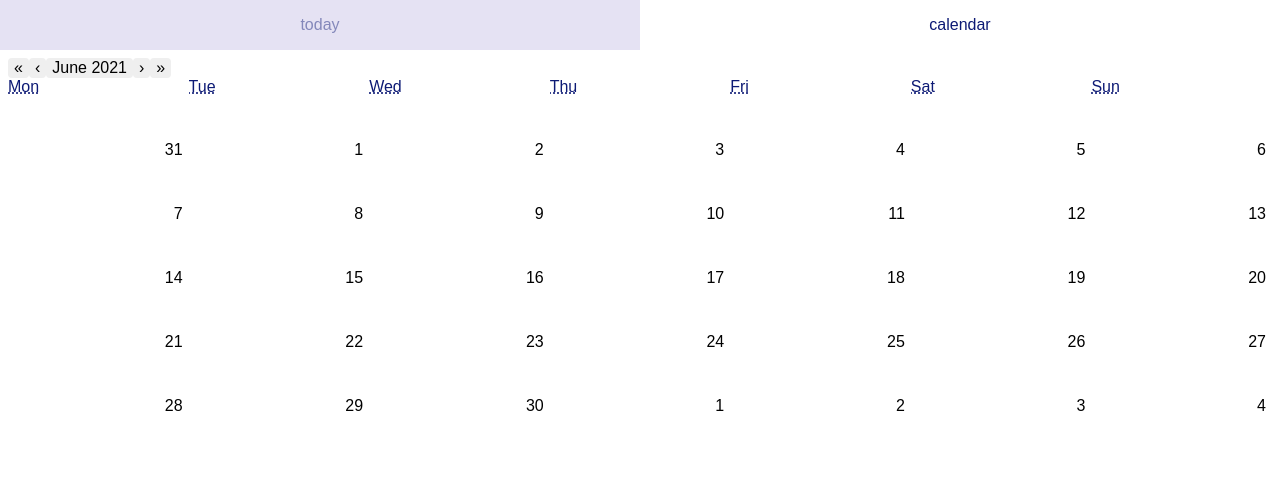
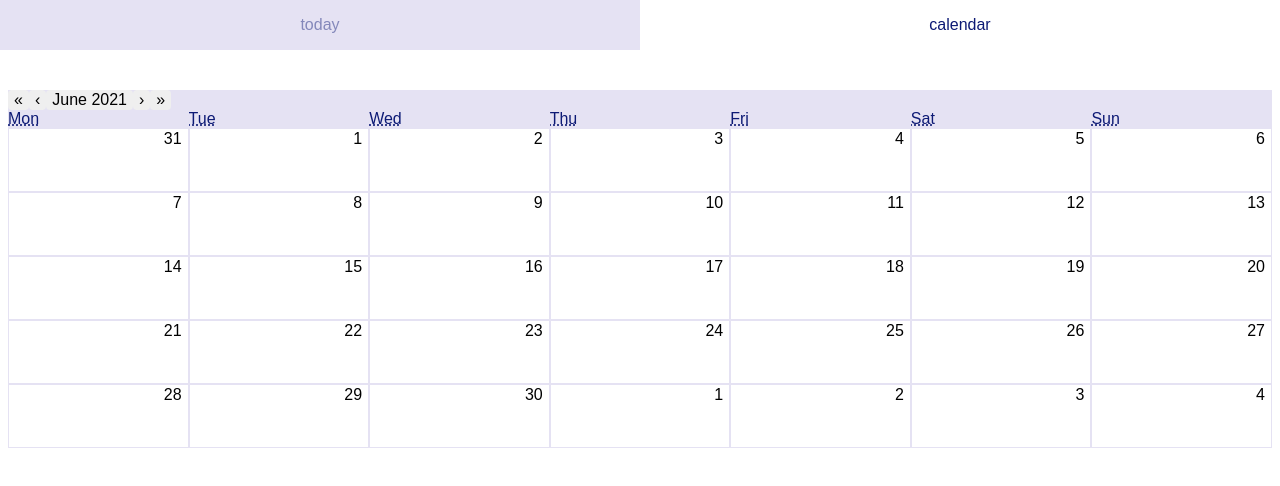
Before and after one commit to jujuzitroni/plants-need-water, a React (Vite) app: page /calendar in a window 1280 px wide. Shown: the top 486 px of the page. Built offline with nearby package versions, Linux system fonts and the light colour scheme.

Commit message:
💄 style calendar

```diff
--- a/src/app/pages/Calendar/Calendar.module.css
+++ b/src/app/pages/Calendar/Calendar.module.css
@@ -3,15 +3,17 @@
 }
 
 .tile {
+  display: flex;
+  flex-direction: column;
+  align-items: flex-end;
+  justify-content: space-between;
   background-color: #fff;
   border-radius: 0;
   height: 4em;
-  display: flex;
-  align-items: flex-end;
-  justify-content: flex-end;
+  border: 1px solid var(--main-color);
 }
 
-.cal {
+.calendar {
   margin-top: 2em;
   background-color: var(--main-color);
 }
```
